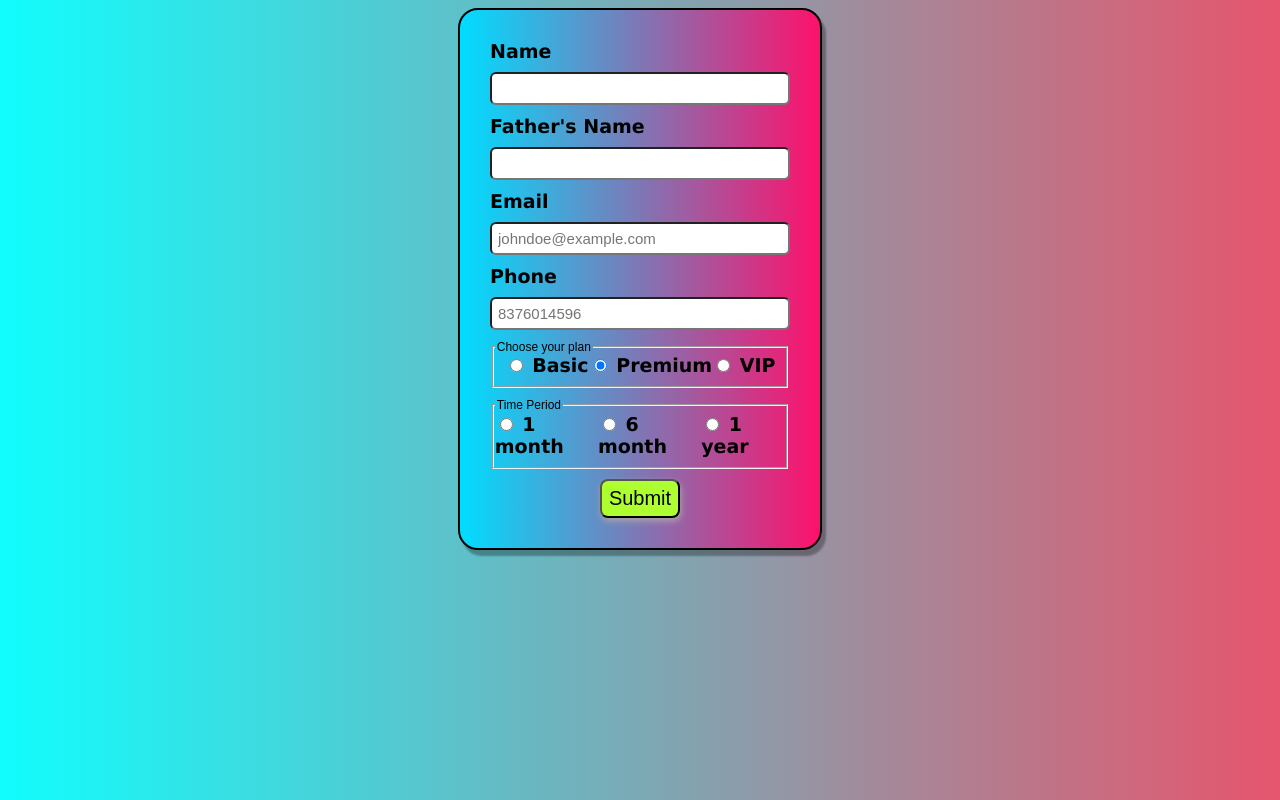
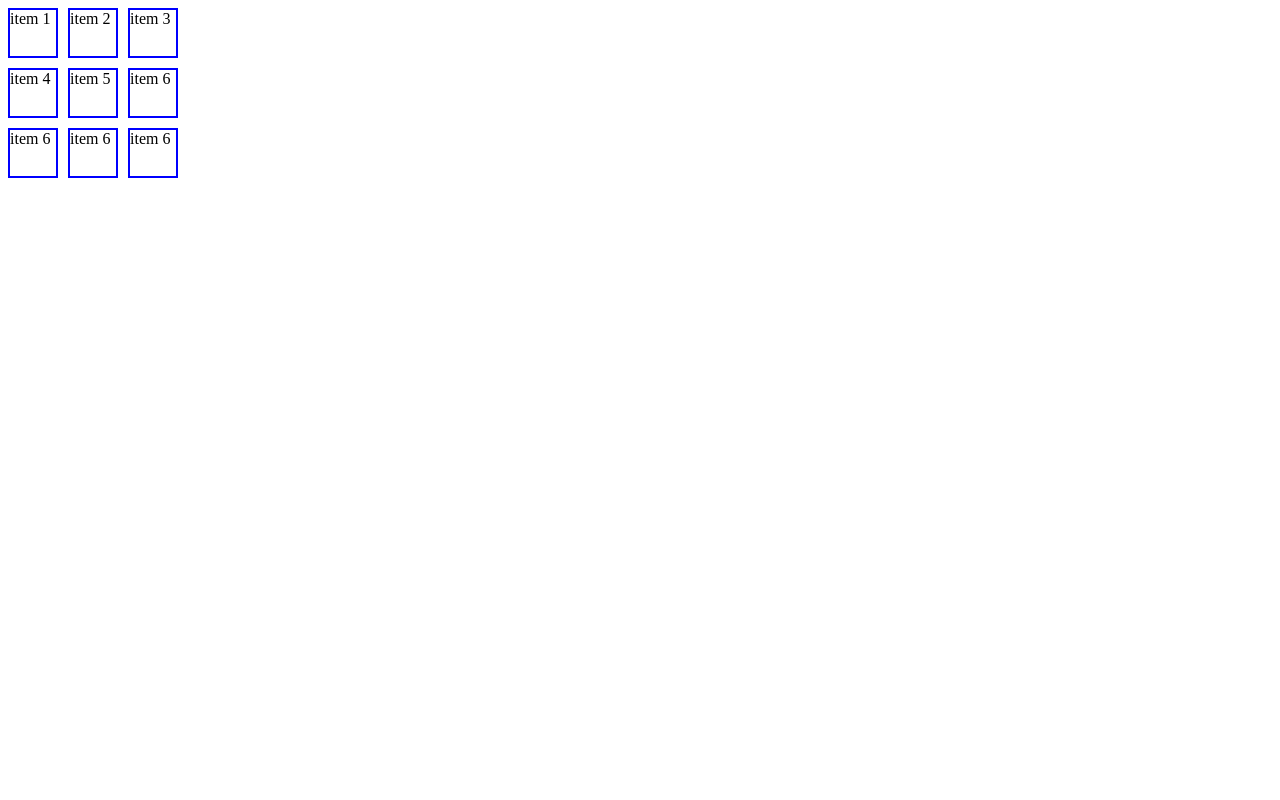
Before and after one commit to Shubham277353/practice-exercises, a plain HTML site: page index.html in a window 1280 px wide. Drawn offline with Linux system fonts and the light colour scheme.

Commit message:
update: learn css grid

```diff
--- a/index.html
+++ b/index.html
@@ -1,64 +1,24 @@
 <!DOCTYPE html>
-<html lang="en-US">
-  <head>
-    <meta charset="utf-8" />
-    <meta name="viewport" content="width=device-width" />
-    <title>Postcard example</title>
-    <link rel="stylesheet" href="style.css" />
-  </head>
-
-  <body>
-    <form>
-      <label for="name">Name</label>
-      <input type="text" id="name" required />
-
-      <label for="fname">Father's Name</label>
-      <input type="text" id="fname" required />
-
-      <label for="email">Email</label>
-      <input
-        type="email"
-        id="email"
-        placeholder="johndoe@example.com"
-        required
-      />
-
-      <label for="num">Phone</label>
-      <input type="tel" id="num" placeholder="8376014596" required />
-
-      <fieldset>
-        <legend>Choose your plan</legend>
-        <label>
-          <input type="radio" name="plan" />
-          Basic
-        </label>
-        <label>
-          <input type="radio" name="plan" checked />
-          Premium
-        </label>
-        <label>
-          <input type="radio" name="plan" />
-          VIP
-        </label>
-      </fieldset>
-
-      <fieldset>
-        <legend>Time Period</legend>
-        <label>
-          <input type="radio" name="time">
-          1 month
-        </label>
-        <label>
-          <input type="radio" name="time">
-          6 month
-        </label>
-        <label>
-          <input type="radio" name="time">
-          1 year
-        </label>
-      </fieldset>
-
-      <button type="submit">Submit</button>
-    </form>
-  </body>
+<html lang="en">
+<head>
+  <meta charset="UTF-8">
+  <meta name="viewport" content="width=device-width, initial-scale=1.0">
+  <title>Practice-Webpages</title>
+  <link rel="stylesheet" href="style.css">
+</head>
+<body>
+  <div class="container">
+    <div>item 1</div>
+    <div>item 2
+      <!-- <p>I am not a gird</p> -->
+    </div>
+    <div>item 3</div>
+    <div>item 4</div>
+    <div>item 5</div>
+    <div>item 6</div>
+    <div>item 6</div>
+    <div>item 6</div>
+    <div>item 6</div>
+  </div>
+</body>
 </html>
--- a/style.css
+++ b/style.css
@@ -1,73 +1,11 @@
-html {
-  font-size: 62.5%;
-  padding:0;
-  margin: 0;
-  box-sizing: border-box;
-  background: linear-gradient(to right, rgb(17, 253, 253), rgb(230, 85, 109));
-}
-body{
-    display: flex;
-    justify-content: center;
-    font-family: Arial, Helvetica, sans-serif;
+.container{
+  display: grid;
+  grid-template: 50px 50px  / 50px 50px 50px;
+  grid-auto-rows: 50px;
 
+  gap: 10px ;
 }
 
-form {
-    display: flex;
-    flex-direction: column;
-    width:30em;
-    gap: 1em;
-    justify-content: center;
-    border: 2px solid black;
-    border-radius: 2em;
-    box-shadow: 4px 6px 2px 0px rgba(0, 0, 0, 0.3);
-    padding: 3em;
-    background: linear-gradient(to right , rgb(0, 221, 255) , rgb(253, 17, 107));
+.container > div {
+  border: 2px solid blue;
 }
-
-input {
-  font-size: 1.5rem;
-  padding: 0.4em;
-  border-radius: 0.4em;
-}
-
-label {
-  font-size: 1.9rem;
-  font-family: "Lucida Sans", "Lucida Sans Regular", "Lucida Grande",
-    "Lucida Sans Unicode", Geneva, Verdana, sans-serif;
-  font-weight: 700;
-}
-p{
-    font-size: 2rem;
-    font-weight: 700;
-    font-family: 'Times New Roman', Times, serif;
-    margin-bottom: 0.2em;
-}
-
-button {
-  background-color: greenyellow;
-  font-size: 2rem;
-  border-radius: 0.4em;
-  width: 4em;
-  padding: 0.3em;
-  margin: auto;
-  box-shadow: 1px 3px 6px rgb(172, 165, 165);
-
-}
-button:hover {
-  background-color: rgb(148, 215, 48);
-}
-
-fieldset {
-    display: flex;
-    justify-content: center;
-    align-items: center;
-    font-size: 0.1rem;
-}
-legend{
-    font-size: 1.2rem;
-}
-
-fieldset label{
-    padding: 0 0 0.5em;
-}
```
Also changed, not shown: script.js (deleted).
